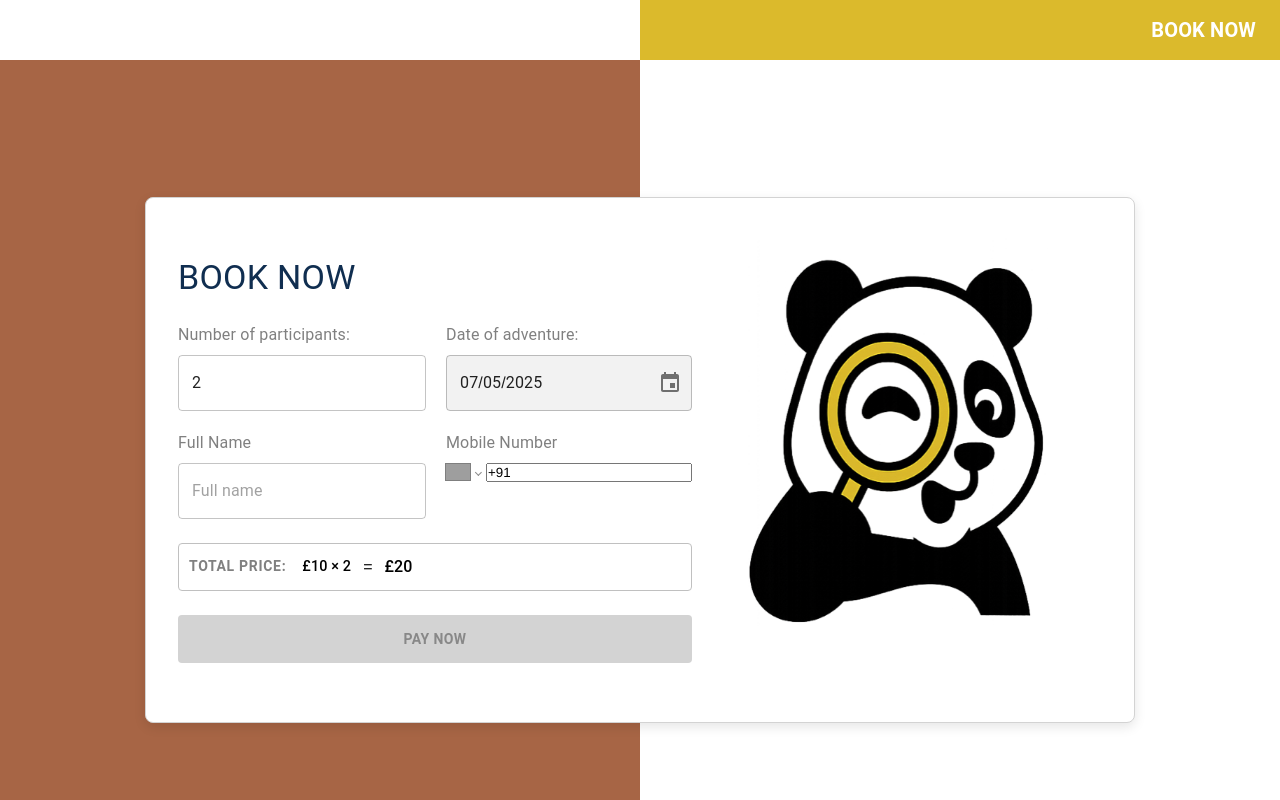
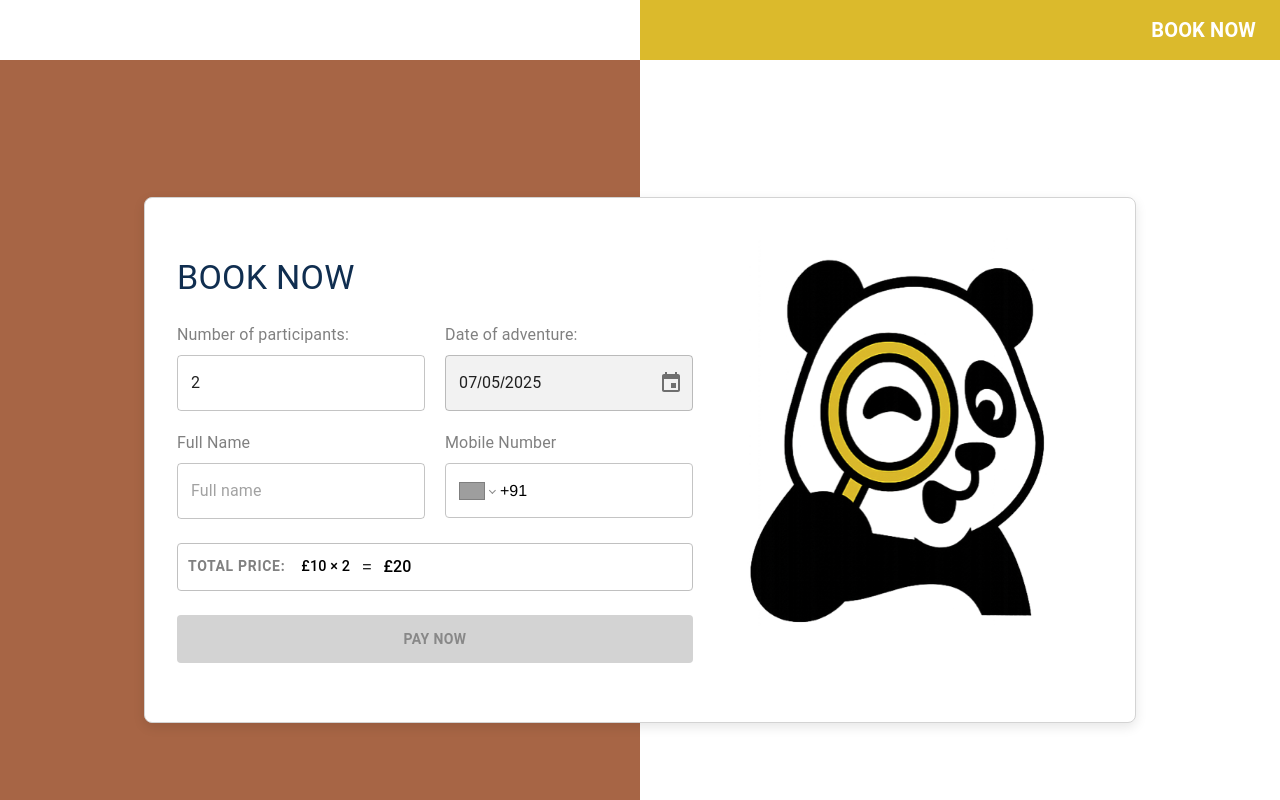
Before and after one commit to Vaibhav-Kotadiya-Dev/react-treasure-hut, a React (Create React App) app in the folder ui-treasure-hunt/: page /book-now in a window 1280 px wide. Shown: the top 800 px of the page. Built offline with nearby package versions, Linux system fonts and the light colour scheme; grey boxes are pictures that could not be loaded; some icons are missing.

Commit message:
fix: css change

```diff
--- a/ui-treasure-hunt/src/pages/book-now/book-now.css
+++ b/ui-treasure-hunt/src/pages/book-now/book-now.css
@@ -105,10 +105,37 @@
   cursor: not-allowed !important;
 }
 
+.PhoneInput {
+  width: 100%;
+  border: 1px solid #c4c4c4;
+  border-radius: 4px;
+  background-color: #ffffff;;
+  padding: 17.7px 14px;
+  font-size: 1rem;
+  font-family: "Roboto", "Helvetica", "Arial", sans-serif;
+  box-sizing: border-box;
+}
+
+.PhoneInput--error {
+  border-color: #d32f2f;
+}
+
+.PhoneInputInput {
+  border: none;
+  background: transparent;
+  outline: none;
+  font-size: 1rem;
+  width: 100%;
+}
+
 @media (max-width: 600px) {
   .booking-main {
     background: white;
     padding: 40px 0;
+  }
+  .PhoneInput {
+    font-size: 0.9rem;
+    padding: 16.5px 12px;
   }
   .booking-wrapper {
     max-width: 100%;
--- a/ui-treasure-hunt/src/pages/book-now/index.jsx
+++ b/ui-treasure-hunt/src/pages/book-now/index.jsx
@@ -169,13 +169,13 @@ const BookingForm = () => {
                   international
                   defaultCountry="IN"
                   placeholder="Enter phone number"
-                  className=""
                   value={whatsapp}
                   onChange={(value) => {
                     setWhatsapp(value);
                     handleError("mobileNumber", value);
                   }}
                   onBlur={(e) => handleError("mobileNumber", e.target.value)}
+                  className={`PhoneInput ${errors["mobileNumber"] ? "PhoneInput--error" : ""}`}
                 />
                 {errors["mobileNumber"] && (
                   <div
```
